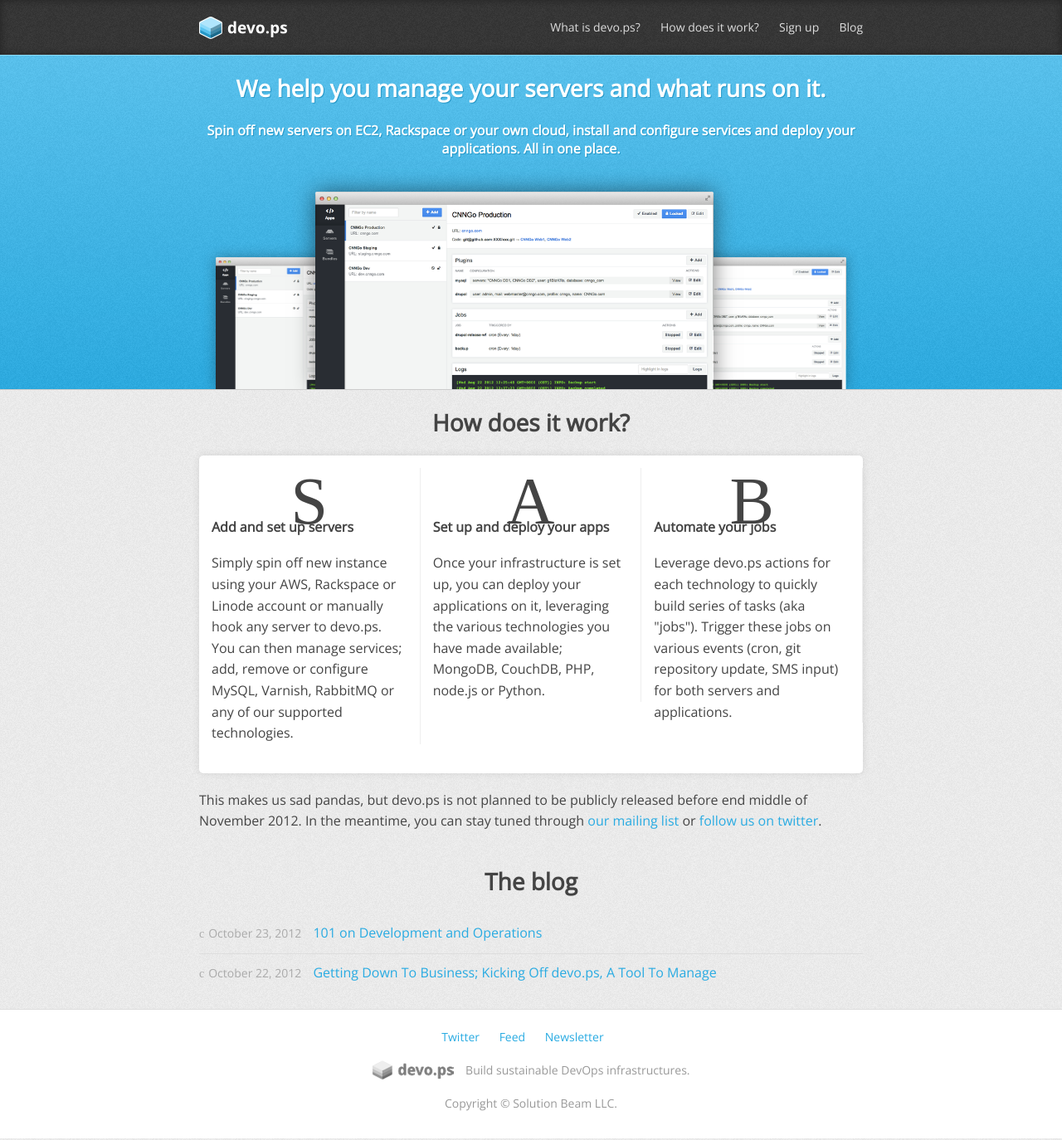
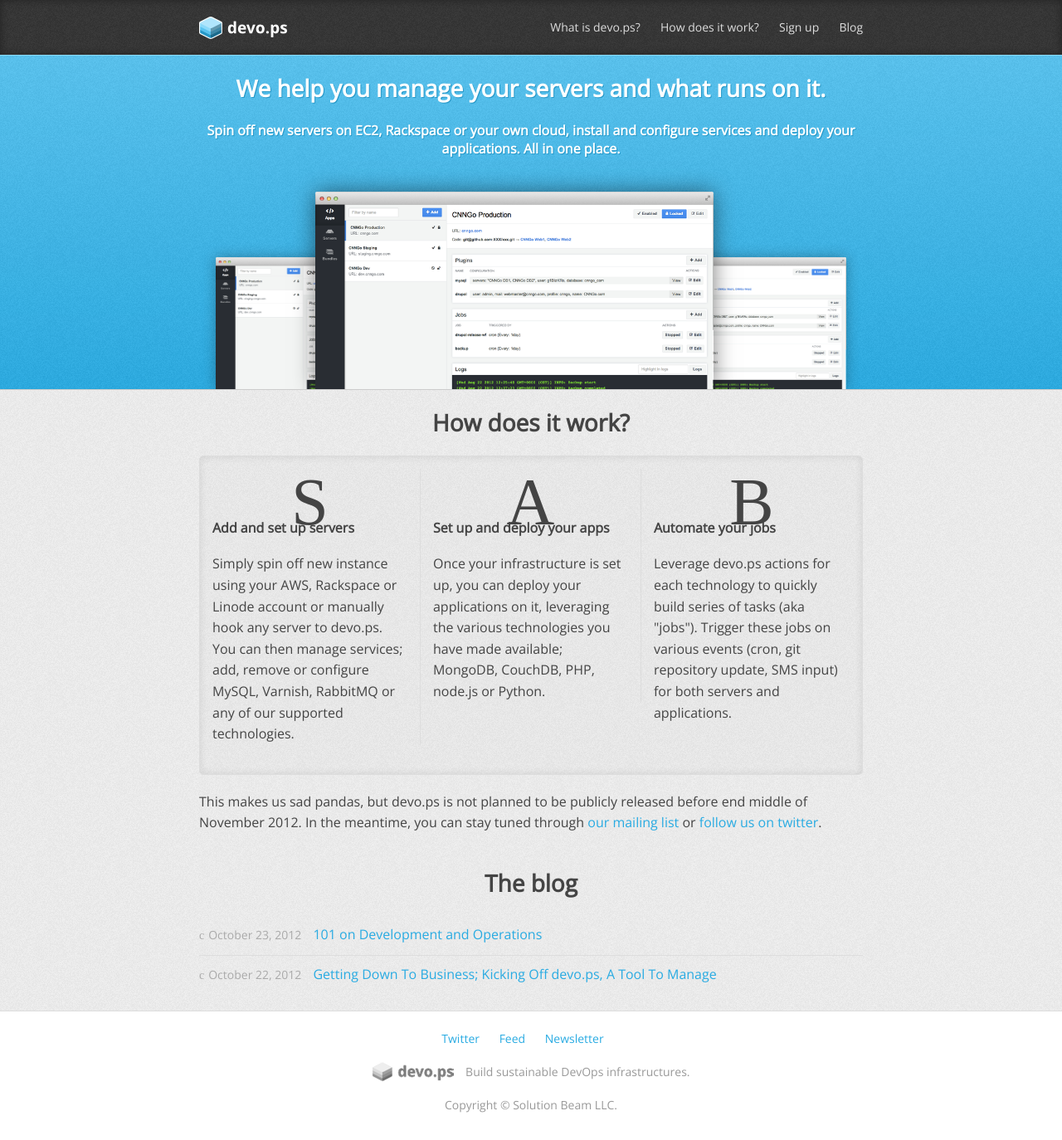
Before and after one commit to isabella232/devo-ps.github.io, a Jekyll site: the page built from index.html, in a window 1280 px wide. Shown: the whole page at 83% size. Built offline with Jekyll 4.4.1, drawn with Linux system fonts in a browser that asks for light colours; nearby versions of some CDN libraries; some web fonts are replaced; library files that are not in the unit come from our copies.

Commit message:
Cleaning up how section

```diff
--- a/css/style.css
+++ b/css/style.css
@@ -175,11 +175,12 @@
 }
 
 #how ul {
-  background: #fff;
+  background: rgba(0, 0, 0, 0.01);
+  border: 1px solid #ddd;
   border-radius: 5px;
   -moz-border-radius: 5px;
   -webkit-border-radius: 5px;
-  box-shadow: 0 0 10px rgba(0, 0, 0, 0.1);
+  box-shadow: 0 0 10px rgba(0, 0, 0, 0.1) inset;
   display: block;
   float: left;
   list-style: none;
@@ -194,8 +195,12 @@
 }
 
 #how ul li .wrapper {
-  border-right: 1px solid #eee;
+  border-right: 1px solid #ddd;
   padding: 0 15px;
+}
+
+#how ul li:last-child .wrapper {
+  border: 0;
 }
 
 #how h3:before {
```
